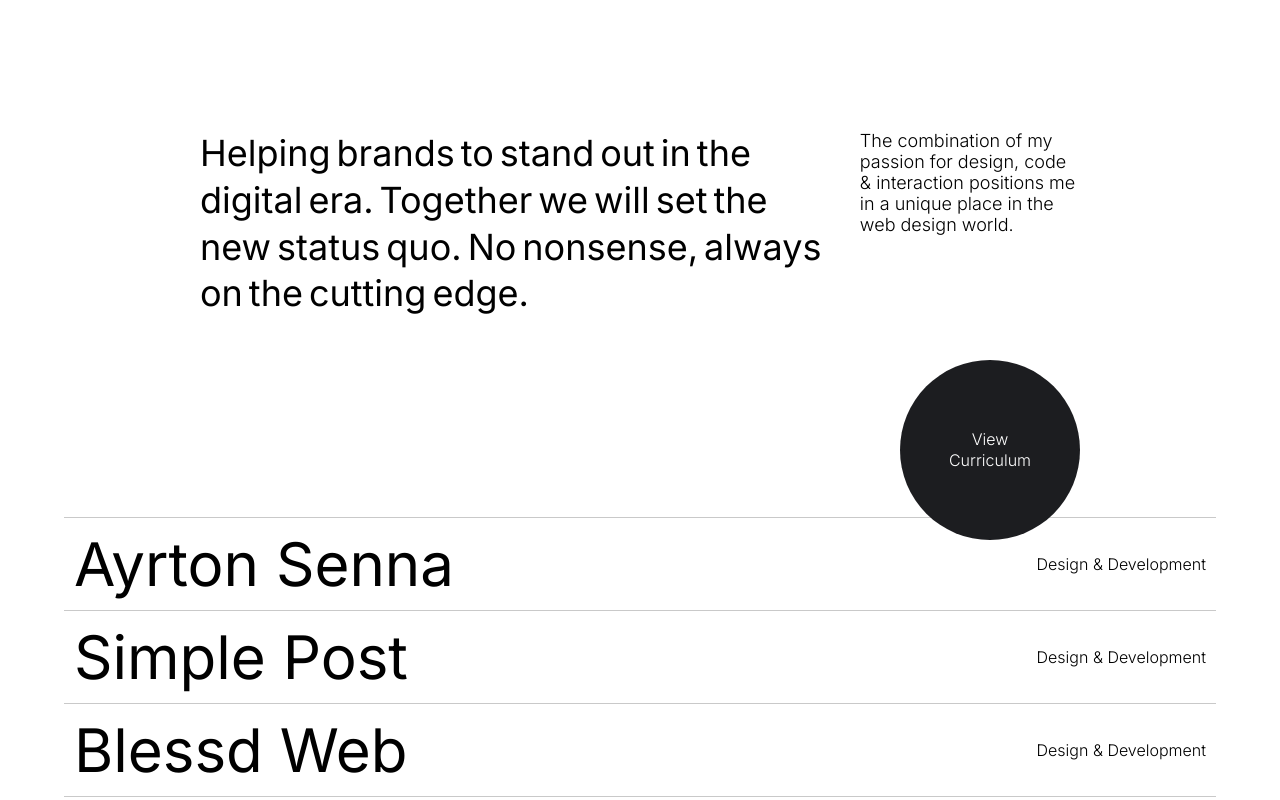
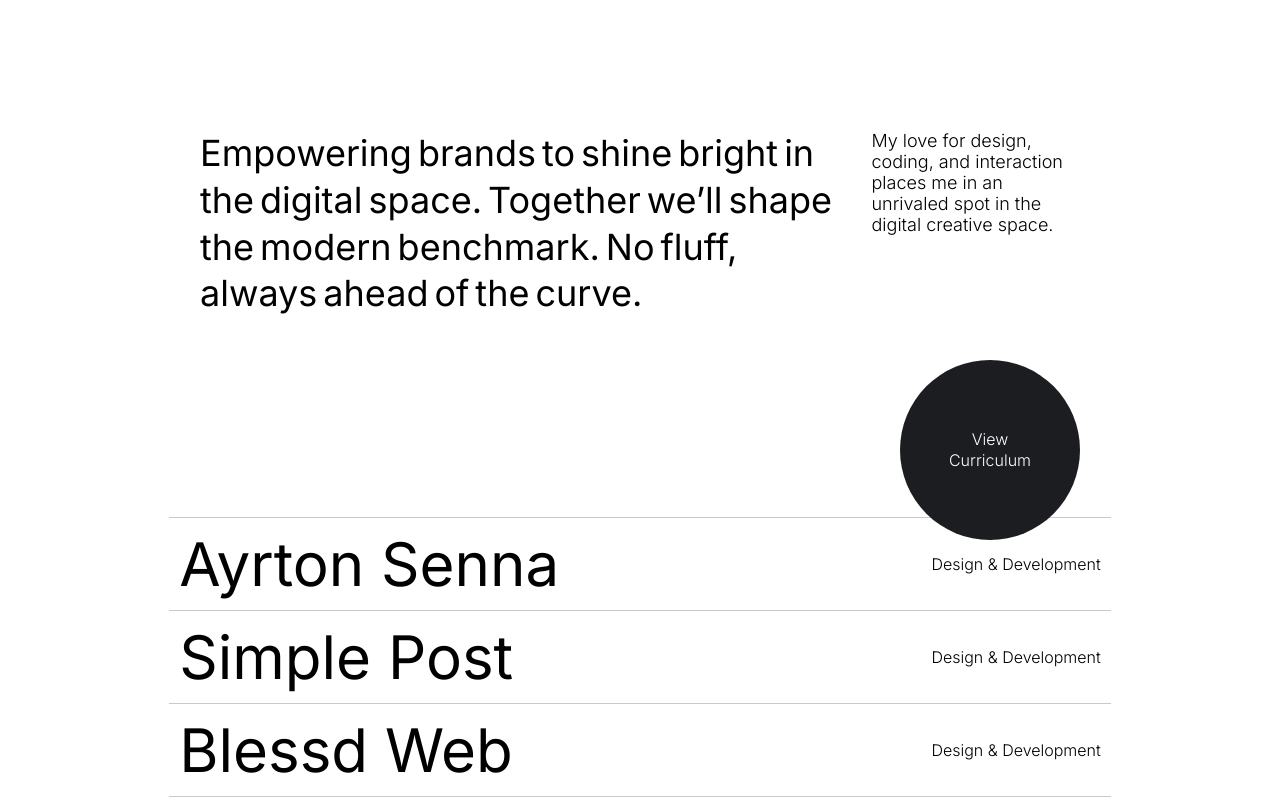
Before and after one commit to davidgarciamunozz/Web-Portfolio, a Next.js app: page / in a window 1280 px wide. Shown: the part 820-1620 px from the top of the page. Built offline with nearby package versions, Linux system fonts and the light colour scheme.

Commit message:
feat(description && redirects) 👀🔍

```diff
--- a/src/components/Contact/index.jsx
+++ b/src/components/Contact/index.jsx
@@ -32,11 +32,11 @@ export default function index() {
           </span>
           <h2 id="together">together</h2>
           <motion.div style={{ x }} className={styles.buttonContainer}>
+            <Link href="https://www.linkedin.com/in/davidgarciamu%C3%B1oz/" className="links">
             <Rounded backgroundColor={"#334BD3"} className={styles.button}>
-            <Link href="https://www.linkedin.com/in/davidgarciamu%C3%B1oz/" className="links">
               <p>Linkedin</p>
+            </Rounded>
             </Link>
-            </Rounded>
           </motion.div>
           <motion.svg
             style={{ rotate, scale: 2 }}
@@ -54,7 +54,9 @@ export default function index() {
         </div>
         <div className={styles.nav}>
           <Rounded>
+          <a href="mailto:garxia0710@gmail.com" className="links">
             <p>garxia0710@gmail.com</p>
+          </a>
           </Rounded>
           <Rounded>
             <Link href="https://github.com/davidgarciamunozz" className="links">
@@ -66,7 +68,7 @@ export default function index() {
           <div>
             <span>
               <h3>Version</h3>
-              <p>2024 © Made with Next.js</p>
+              <p>2024 © </p>
             </span>
           </div>
           <div>
--- a/src/components/Description/index.jsx
+++ b/src/components/Description/index.jsx
@@ -5,7 +5,7 @@ import { slideUp, opacity } from './animation';
 import Rounded from '../../common/RoundedButton';
 export default function index() {
 
-    const phrase = "Helping brands to stand out in the digital era. Together we will set the new status quo. No nonsense, always on the cutting edge.";
+    const phrase = "Empowering brands to shine bright in the digital space. Together we’ll shape the modern benchmark. No fluff, always ahead of the curve.";
     const description = useRef(null);
     const isInView = useInView(description)
     return (
@@ -18,7 +18,7 @@ export default function index() {
                     })
                 }
                 </p>
-                <motion.p variants={opacity} animate={isInView ? "open" : "closed"}>The combination of my passion for design, code & interaction positions me in a unique place in the web design world.</motion.p>
+                <motion.p variants={opacity} animate={isInView ? "open" : "closed"}>My love for design, coding, and interaction places me in an unrivaled spot in the digital creative space.</motion.p>
                 <div data-scroll data-scroll-speed={0.1}>
                     <Rounded className={styles.button}>
                         <p>View <br />Curriculum</p>
--- a/src/components/Description/style.module.scss
+++ b/src/components/Description/style.module.scss
@@ -45,6 +45,7 @@
             align-items: center;
             justify-content: center;
             text-align: center;
+            cursor: pointer;
             p{
                 margin: 0px;
                 font-size: 16px;
--- a/src/components/Projects/components/project/style.module.scss
+++ b/src/components/Projects/components/project/style.module.scss
@@ -1,6 +1,6 @@
 .project {
     display: flex;
-    width: 100%;
+    width: 80%;
     justify-content: space-between;
     align-items: center;
     padding: 10px 10px;
@@ -31,12 +31,15 @@
             transform: translateX(10px);
         }
     }
+    @media (max-width: 768px) { // Ajuste para pantallas móviles
+        width: 100%;
+    }
 }
 
 .projectContainer {
     display: flex;
     width: 100%;
-    justify-content: space-between;
+    justify-content: center;
     align-items: center;
     text-decoration: none;
     color: inherit;
```
